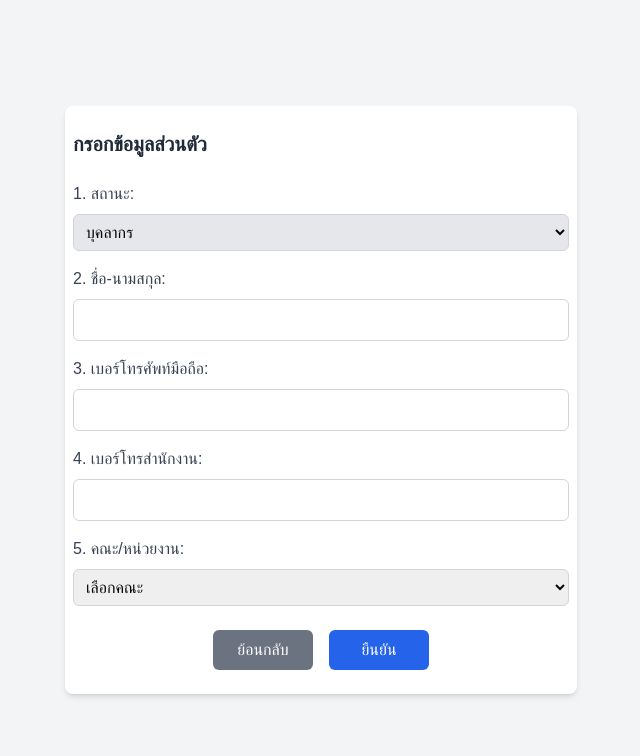
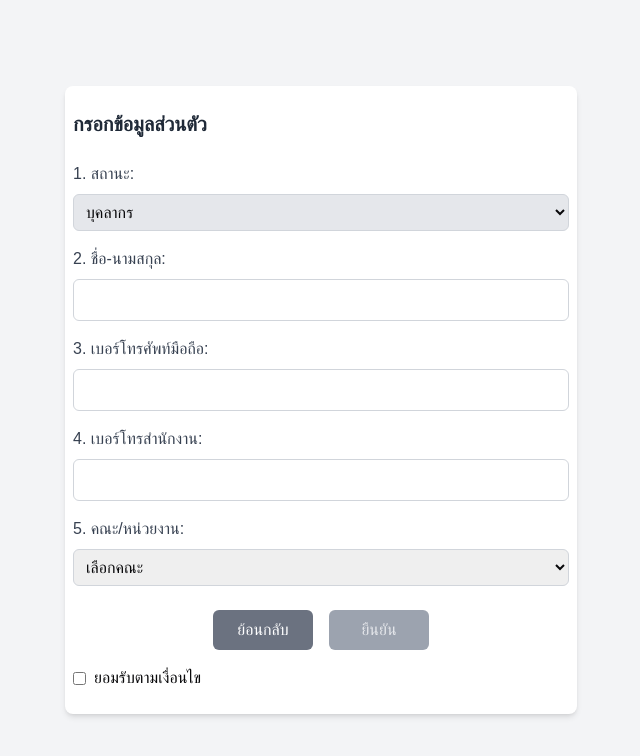
Before and after one commit to audomsakFam/division, a Next.js app: page /division-borrow/pages/user/profile in a window 1280 px wide. Shown: the top 756 px of the page, without its empty margins (319-959 px from the left). Built offline with nearby package versions, Linux system fonts and the light colour scheme; no server answers.

Commit message:
update layout all page

```diff
--- a/app/pages/user/date/page.tsx
+++ b/app/pages/user/date/page.tsx
@@ -7,6 +7,8 @@ export default function DateComponent() {
   const [minPickupDate, setMinPickupDate] = useState("");
   const [pickupDate, setPickupDate] = useState("");
   const [minReturnDate, setMinReturnDate] = useState("");
+  const [returnDate, setReturnDate] = useState("");
+  const [purpose, setPurpose] = useState("");
 
   useEffect(() => {
     const today = new Date();
@@ -22,7 +24,19 @@ export default function DateComponent() {
   const handlePickupDateChange = (e: React.ChangeEvent<HTMLInputElement>) => {
     const selectedPickupDate = e.target.value;
     setPickupDate(selectedPickupDate);
-    setMinReturnDate(selectedPickupDate.split('T')[0]);
+    setMinReturnDate(selectedPickupDate.split('T')[0]); // Set minimum return date based on pickup date
+  };
+
+  const handleReturnDateChange = (e: React.ChangeEvent<HTMLInputElement>) => {
+    setReturnDate(e.target.value);
+  };
+
+  const handlePurposeChange = (e: React.ChangeEvent<HTMLTextAreaElement>) => {
+    setPurpose(e.target.value);
+  };
+
+  const isFormValid = () => {
+    return pickupDate && returnDate && purpose;
   };
 
   return (
@@ -45,7 +59,15 @@ export default function DateComponent() {
             </div>
 
             <div className="mb-4">
-              <label htmlFor="pickup-time" className="block text-gray-700 font-medium mb-2">วันเวลาที่สะดวกเข้ามารับของ:</label>
+              <label
+                htmlFor="pickup-time"
+                className="block text-gray-700 font-medium mb-2 sm:flex sm:items-center sm:space-x-2 flex flex-col sm:flex-row items-start">
+                <span>วันเวลาที่สะดวกเข้ามารับของ:</span>
+                <p className="text-red-500 text-sm sm:inline sm:mt-0 mt-1">
+                  * อย่างน้อย 2 วัน หลังจากวันที่ยืม *
+                </p>
+              </label>
+
               <input
                 type="datetime-local"
                 id="pickup-time"
@@ -63,8 +85,11 @@ export default function DateComponent() {
                 type="date"
                 id="return-date"
                 min={minReturnDate}
+                value={returnDate}
+                onChange={handleReturnDateChange}
                 required
-                className="w-full p-2 border border-gray-300 rounded-md focus:outline-none focus:border-blue-500"
+                disabled={!pickupDate} // Disable until pickup date is selected
+                className={`w-full p-2 border rounded-md focus:outline-none ${pickupDate ? "border-gray-300 focus:border-blue-500" : "border-gray-200 bg-gray-100 cursor-not-allowed"}`}
               />
             </div>
 
@@ -73,6 +98,8 @@ export default function DateComponent() {
               <textarea
                 id="purpose"
                 placeholder="ระบุ โครงการ/กิจกรรม ที่ท่านนำวัสดุอุปกรณ์ของกองพัฒนาศึกษาไปใช้..."
+                value={purpose}
+                onChange={handlePurposeChange}
                 required
                 className="w-full p-2 border border-gray-300 rounded-md focus:outline-none focus:border-blue-500"
               />
@@ -87,10 +114,14 @@ export default function DateComponent() {
                   ย้อนกลับ
                 </button>
               </Link>
-              <Link href="/pages/user/summary">
+              <Link href={isFormValid() ? "/pages/user/summary" : "#"}>
                 <button
                   type="button"
-                  className="w-[100px] bg-blue-600 text-white py-2 px-4 rounded-md hover:bg-blue-700 transition duration-200"
+                  disabled={!isFormValid()}
+                  className={`w-[100px] py-2 px-4 rounded-md transition duration-200 ${isFormValid()
+                      ? "bg-blue-600 text-white hover:bg-blue-700"
+                      : "bg-gray-400 text-gray-200 cursor-not-allowed"
+                    }`}
                 >
                   ยืนยัน
                 </button>
--- a/app/pages/user/profile/page.tsx
+++ b/app/pages/user/profile/page.tsx
@@ -3,10 +3,42 @@ import Link from 'next/link';
 import React, { useState } from 'react';
 
 const Profile = () => {
+
   const [status, setStatus] = useState<string>('staff');
+  const [formData, setFormData] = useState<any>({});
+  const [acceptedTerms, setAcceptedTerms] = useState<boolean>(false);
 
   const toggleInfo = (event: React.ChangeEvent<HTMLSelectElement>) => {
     setStatus(event.target.value);
+    setFormData({}); // Reset form data when status changes
+  };
+
+  const handleInputChange = (event: React.ChangeEvent<HTMLInputElement | HTMLSelectElement>) => {
+    const { id, value } = event.target;
+    setFormData({ ...formData, [id]: value });
+  };
+
+  const handleCheckboxChange = (event: React.ChangeEvent<HTMLInputElement>) => {
+    setAcceptedTerms(event.target.checked);
+  };
+
+  const isStaffValid = () =>
+    formData['staff-name'] &&
+    formData['staff-phone'] &&
+    formData['office-phone'] &&
+    formData['faculty'];
+
+  const isStudentValid = () =>
+    formData['student-name'] &&
+    formData['student-phone'] &&
+    formData['student-faculty'] &&
+    formData['student-id'] &&
+    formData['advisor-name'] &&
+    formData['advisor-phone'] &&
+    formData['advisor-signature'];
+
+  const isFormValid = () => {
+    return (status === 'staff' ? isStaffValid() : isStudentValid()) && acceptedTerms;
   };
 
   return (
@@ -37,7 +69,7 @@ const Profile = () => {
                   <input
                     type="text"
                     id="staff-name"
-                    required
+                    onChange={handleInputChange}
                     className="w-full p-2 border border-gray-300 rounded-md focus:outline-none focus:border-blue-500"
                   />
                 </div>
@@ -46,7 +78,7 @@ const Profile = () => {
                   <input
                     type="tel"
                     id="staff-phone"
-                    required
+                    onChange={handleInputChange}
                     className="w-full p-2 border border-gray-300 rounded-md focus:outline-none focus:border-blue-500"
                   />
                 </div>
@@ -55,7 +87,7 @@ const Profile = () => {
                   <input
                     type="tel"
                     id="office-phone"
-                    required
+                    onChange={handleInputChange}
                     className="w-full p-2 border border-gray-300 rounded-md focus:outline-none focus:border-blue-500"
                   />
                 </div>
@@ -63,7 +95,7 @@ const Profile = () => {
                   <label htmlFor="faculty" className="block text-gray-700 font-medium mb-2">5. คณะ/หน่วยงาน:</label>
                   <select
                     id="faculty"
-                    required
+                    onChange={handleInputChange}
                     className="w-full p-2 border border-gray-300 rounded-md focus:outline-none focus:border-blue-500"
                   >
                     <option value="">เลือกคณะ</option>
@@ -82,7 +114,7 @@ const Profile = () => {
                   <input
                     type="text"
                     id="student-name"
-                    required
+                    onChange={handleInputChange}
                     className="w-full p-2 border border-gray-300 rounded-md focus:outline-none focus:border-blue-500"
                   />
                 </div>
@@ -91,7 +123,7 @@ const Profile = () => {
                   <input
                     type="tel"
                     id="student-phone"
-                    required
+                    onChange={handleInputChange}
                     className="w-full p-2 border border-gray-300 rounded-md focus:outline-none focus:border-blue-500"
                   />
                 </div>
@@ -99,7 +131,7 @@ const Profile = () => {
                   <label htmlFor="student-faculty" className="block text-gray-700 font-medium mb-2">4. คณะที่นักศึกษาอยู่:</label>
                   <select
                     id="student-faculty"
-                    required
+                    onChange={handleInputChange}
                     className="w-full p-2 border border-gray-300 rounded-md focus:outline-none focus:border-blue-500"
                   >
                     <option value="">เลือกคณะ</option>
@@ -113,7 +145,7 @@ const Profile = () => {
                   <input
                     type="file"
                     id="student-id"
-                    required
+                    onChange={handleInputChange}
                     className="w-full p-2 border border-gray-300 rounded-md focus:outline-none focus:border-blue-500"
                   />
                 </div>
@@ -122,7 +154,7 @@ const Profile = () => {
                   <input
                     type="text"
                     id="advisor-name"
-                    required
+                    onChange={handleInputChange}
                     className="w-full p-2 border border-gray-300 rounded-md focus:outline-none focus:border-blue-500"
                   />
                 </div>
@@ -131,18 +163,18 @@ const Profile = () => {
                   <input
                     type="tel"
                     id="advisor-phone"
-                    required
+                    onChange={handleInputChange}
                     className="w-full p-2 border border-gray-300 rounded-md focus:outline-none focus:border-blue-500"
                   />
                 </div>
                 <div className="mb-4">
                   <label htmlFor="advisor-signature" className="block text-gray-700 font-medium mb-2">8. ลายเซ็นรับรองจากอาจารย์:</label>
-                  <p className='text-red-500'>ตัวอย่าง :</p>
+                  <p className="text-red-500">ตัวอย่าง :</p>
                   <img src="/images/การรับรองการยืมของ.jpg" alt="signature" className="w-[100%]" />
                   <input
                     type="file"
                     id="advisor-signature"
-                    required
+                    onChange={handleInputChange}
                     className="w-full p-2 border border-gray-300 rounded-md focus:outline-none focus:border-blue-500"
                   />
                 </div>
@@ -150,13 +182,9 @@ const Profile = () => {
                   <label className="block text-gray-700 font-medium mb-2">9. ในวันที่มารับวัสดุ-อุปกรณ์ นักศึกษาสามารถให้บัตรที่ออกโดยราชการไว้</label>
                   <div className="flex items-center space-x-4">
                     <label className="flex items-center space-x-2">
-                      <input type="radio" name="choice" value="yes" className="form-radio" />
+                      <input type="checkbox" name="choice" value="yes" className="form-radio" />
                       <span>สามารถให้บัตรไว้ได้</span>
                     </label>
-                    {/* <label className="flex items-center space-x-2">
-                      <input type="radio" name="choice" value="no" className="form-radio" />
-                      <span>No</span>
-                    </label> */}
                   </div>
                 </div>
               </div>
@@ -171,14 +199,31 @@ const Profile = () => {
                   ย้อนกลับ
                 </button>
               </Link>
-              <Link href="/pages/user/date">
+              <Link href={isFormValid() ? "/pages/user/date" : "#"}>
                 <button
                   type="button"
-                  className="w-[100px] bg-blue-600 text-white py-2 px-4 rounded-md hover:bg-blue-700 transition duration-200"
+                  disabled={!isFormValid()}
+                  className={`w-[100px] py-2 px-4 rounded-md transition duration-200 ${
+                    isFormValid()
+                      ? "bg-blue-600 text-white hover:bg-blue-700"
+                      : "bg-gray-400 text-gray-200 cursor-not-allowed"
+                  }`}
                 >
                   ยืนยัน
                 </button>
               </Link>
+            </div>
+            <div className="flex items-center space-x-4 mt-4">
+              <label className="flex items-center space-x-2">
+                <input
+                  type="checkbox"
+                  name="choice"
+                  value="yes"
+                  onChange={handleCheckboxChange}
+                  className="form-radio"
+                />
+                <span>ยอมรับตามเงื่อนไข</span>
+              </label>
             </div>
           </form>
         </section>
```
Also changed, not shown: app/pages/user/equipment/page.tsx (+60 -38 lines).
